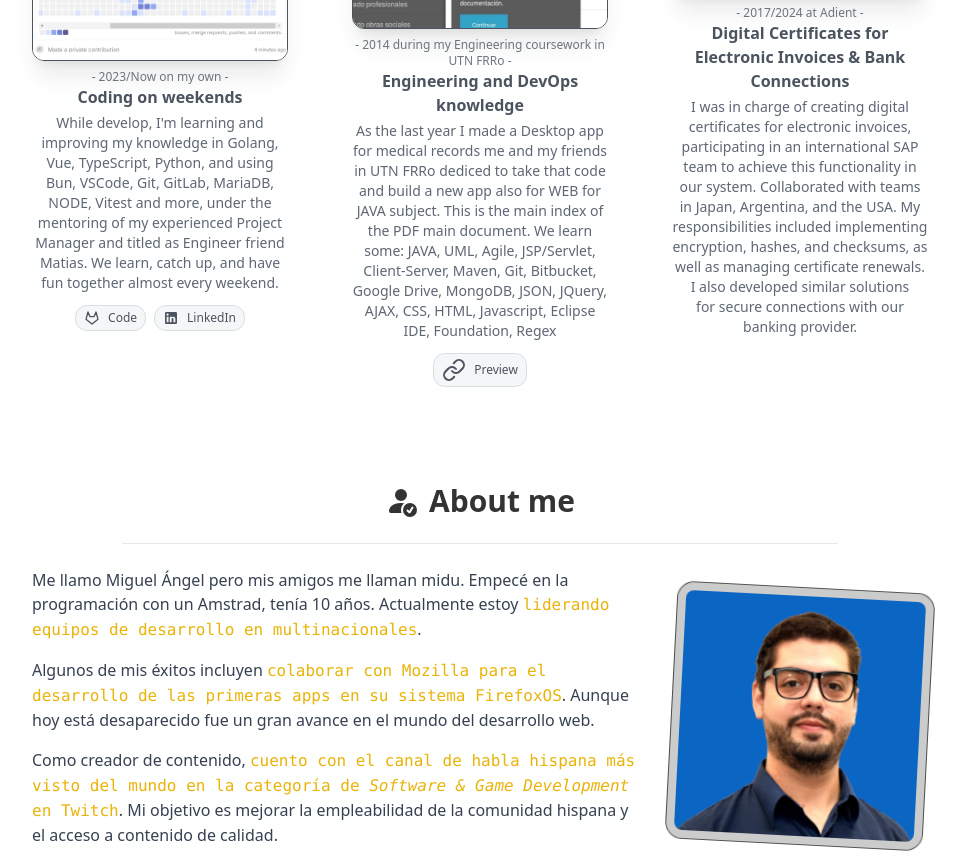
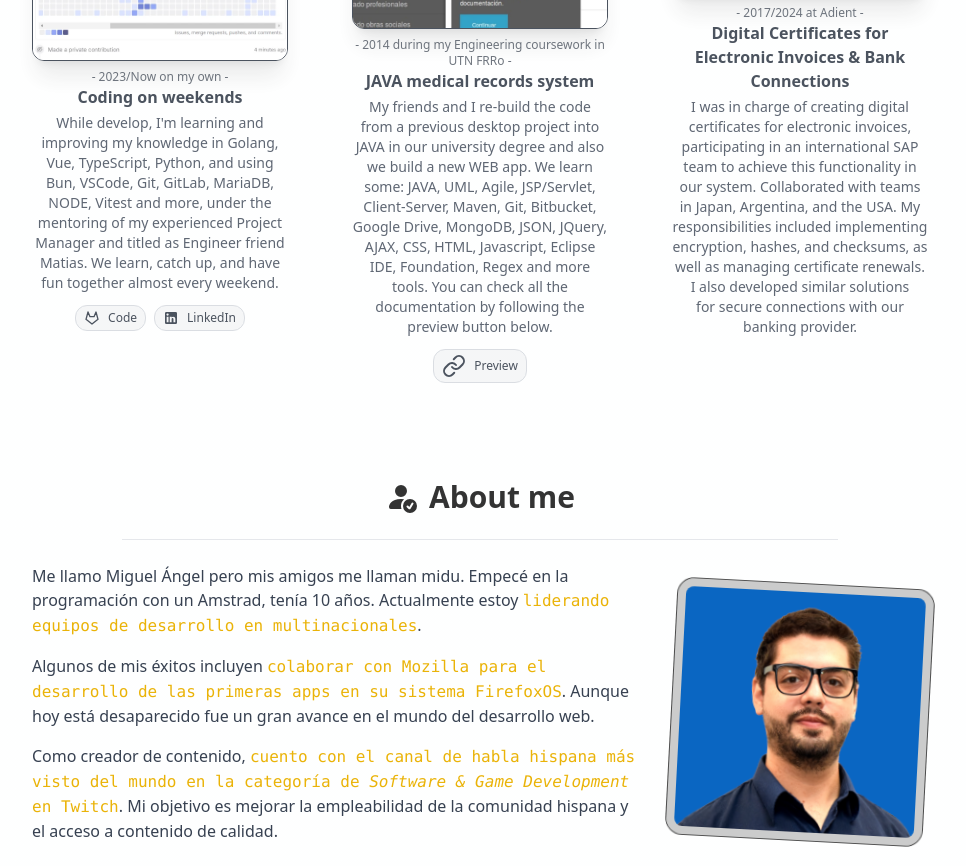
Before and after one commit to nescalada/nescalada.tech, an Astro site: page / in a window 1280 px wide. Shown: the part 3031-3897 px from the top of the page, without its empty margins (160-1126 px from the left). Built offline with nearby package versions, Linux system fonts and the light colour scheme; Astro itself is replaced by a stand-in of ours.

Commit message:
chore(DevOps): removed unused code

```diff
--- a/src/components/DevOpsProgramming.astro
+++ b/src/components/DevOpsProgramming.astro
@@ -4,9 +4,6 @@ import LinkedIn from "./icons/LinkedIn.astro";
 import Link from "./icons/Link.astro";
 import LinkButton from "./LinkButton.astro";
 import SubTitleSection from "@/components/SubTitleSection.astro";
-import NextJS from "./icons/NextJS.astro";
-import Tailwind from "./icons/Tailwind.astro";
-import Security from "./icons/Security.astro";
 
 const TAGS = {
   BACKEND: {
@@ -69,9 +66,9 @@ const DATABI = [
   {
     year: "2014 during my Engineering coursework",
     place: "in UTN FRRo",
-    title: "Engineering and DevOps knowledge",
+    title: "JAVA medical records system",
     description:
-      "As the last year I made a Desktop app for medical records me and my friends in UTN FRRo dediced to take that code and build a new app also for WEB for JAVA subject. This is the main index of the PDF main document. We learn some: JAVA, UML, Agile,  JSP/Servlet, Client-Server, Maven, Git, Bitbucket, Google Drive, MongoDB, JSON, JQuery, AJAX, CSS, HTML, Javascript, Eclipse IDE, Foundation, Regex",
+      "My friends and I re-build the code from a previous desktop project into JAVA in our university degree and also we build a new WEB app. We learn some: JAVA, UML, Agile, JSP/Servlet, Client-Server, Maven, Git, Bitbucket, Google Drive, MongoDB, JSON, JQuery, AJAX, CSS, HTML, Javascript, Eclipse IDE, Foundation, Regex and more tools. You can check all the documentation by following the preview button below.",
     link: "https://drive.google.com/drive/folders/10tRL-a1naRP5-KFxOjJ141H3Npx3J0nM?usp=drive_link",
     linkedin: null,
     gitlab: null,
```
